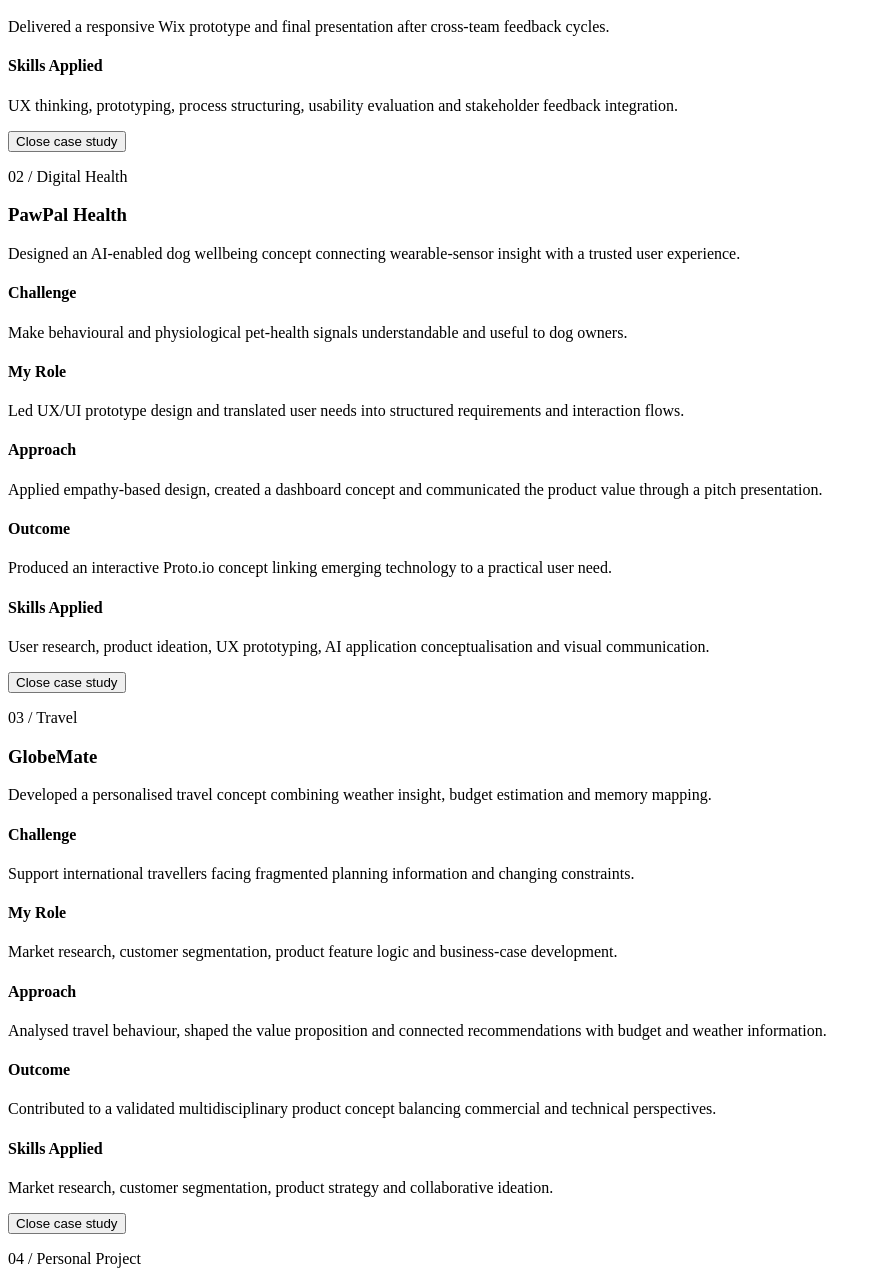
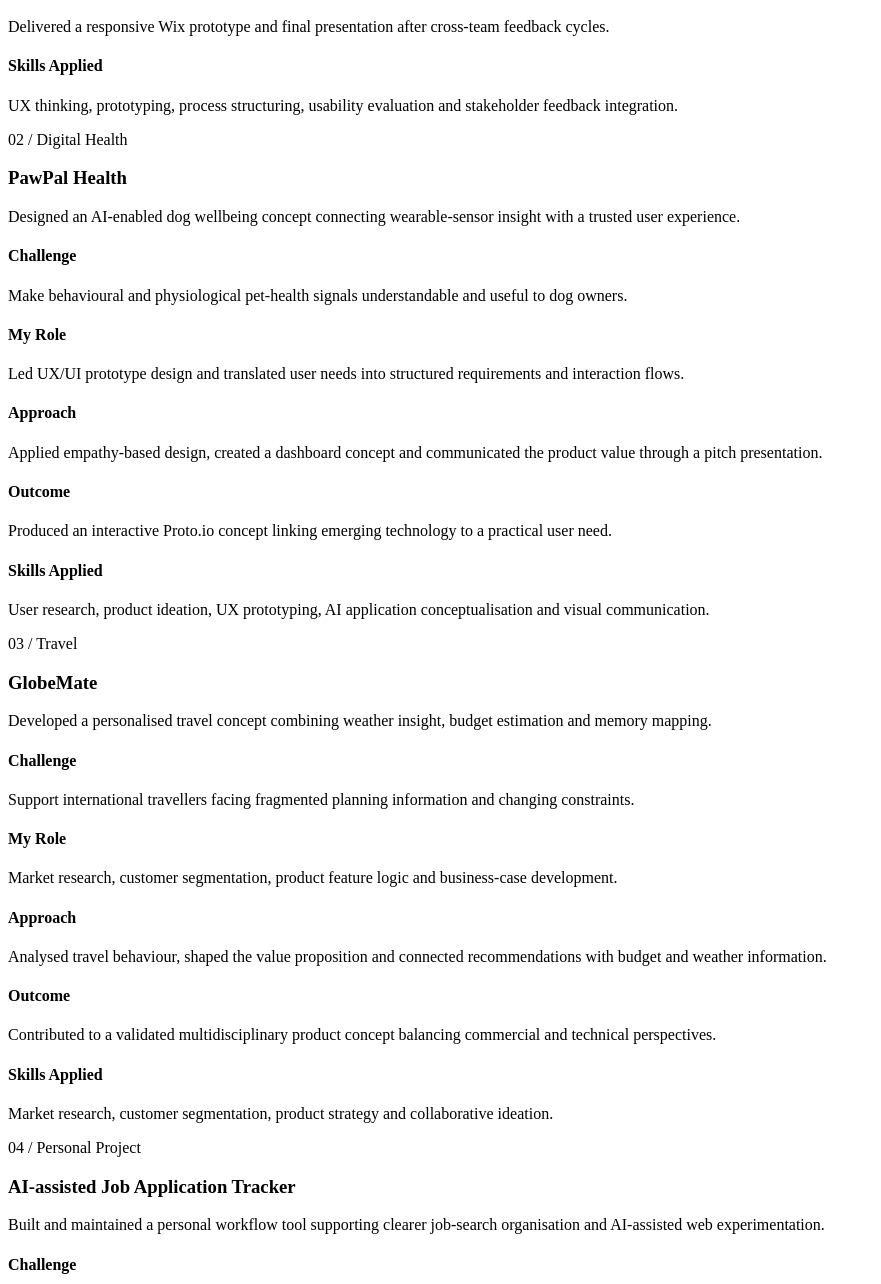
Before and after one commit to nigaray703-ops/nicole-portfolio, a website built with Vite: page index.html in a window 1280 px wide. Shown: the part 2204-3488 px from the top of the page, without its empty margins (0-881 px from the left). Built offline with nearby package versions, Linux system fonts and the light colour scheme.

Commit message:
fix: hide inert case study close controls

```diff
--- a/index.html
+++ b/index.html
@@ -64,7 +64,7 @@
               <h4>Approach</h4><p>Structured the interaction flow, reduced cognitive load, tested platform constraints and integrated AI-generated narration for multimodal engagement.</p>
               <h4>Outcome</h4><p>Delivered a responsive Wix prototype and final presentation after cross-team feedback cycles.</p>
               <h4>Skills Applied</h4><p>UX thinking, prototyping, process structuring, usability evaluation and stakeholder feedback integration.</p>
-              <button type="button" data-case-close>Close case study</button>
+              <button type="button" data-case-close hidden>Close case study</button>
             </div>
           </article>
           <article class="project">
@@ -78,7 +78,7 @@
               <h4>Approach</h4><p>Applied empathy-based design, created a dashboard concept and communicated the product value through a pitch presentation.</p>
               <h4>Outcome</h4><p>Produced an interactive Proto.io concept linking emerging technology to a practical user need.</p>
               <h4>Skills Applied</h4><p>User research, product ideation, UX prototyping, AI application conceptualisation and visual communication.</p>
-              <button type="button" data-case-close>Close case study</button>
+              <button type="button" data-case-close hidden>Close case study</button>
             </div>
           </article>
           <article class="project">
@@ -92,7 +92,7 @@
               <h4>Approach</h4><p>Analysed travel behaviour, shaped the value proposition and connected recommendations with budget and weather information.</p>
               <h4>Outcome</h4><p>Contributed to a validated multidisciplinary product concept balancing commercial and technical perspectives.</p>
               <h4>Skills Applied</h4><p>Market research, customer segmentation, product strategy and collaborative ideation.</p>
-              <button type="button" data-case-close>Close case study</button>
+              <button type="button" data-case-close hidden>Close case study</button>
             </div>
           </article>
           <article class="project">
@@ -106,7 +106,7 @@
               <h4>Approach</h4><p>Structured the application workflow, refined the interface and used iterative AI-assisted development.</p>
               <h4>Outcome</h4><p>Created a maintained personal tool that supports ongoing job-search organisation.</p>
               <h4>Skills Applied</h4><p>Workflow design, product iteration, AI-assisted development and digital content creation.</p>
-              <button type="button" data-case-close>Close case study</button>
+              <button type="button" data-case-close hidden>Close case study</button>
             </div>
           </article>
         </div>
```
Also changed, not shown: tests/content-and-privacy.test.js (+3 -0 lines).
